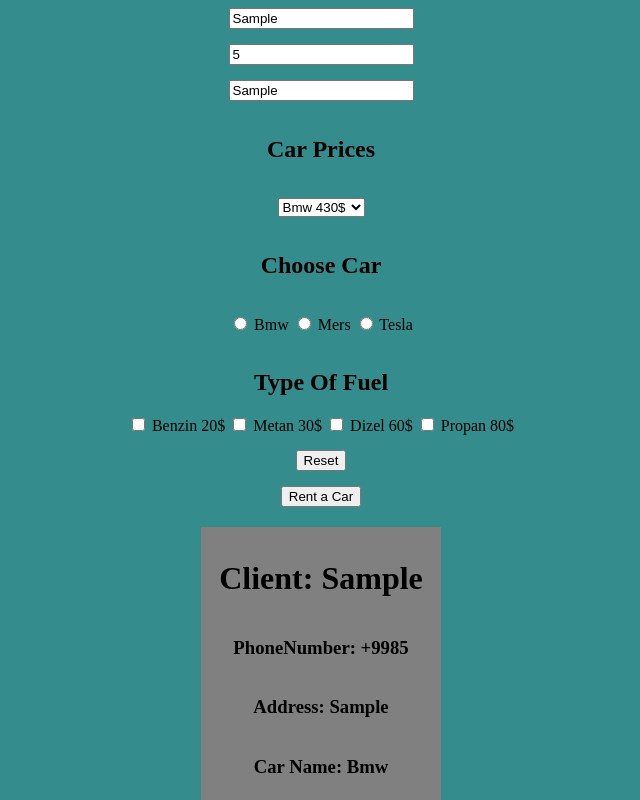
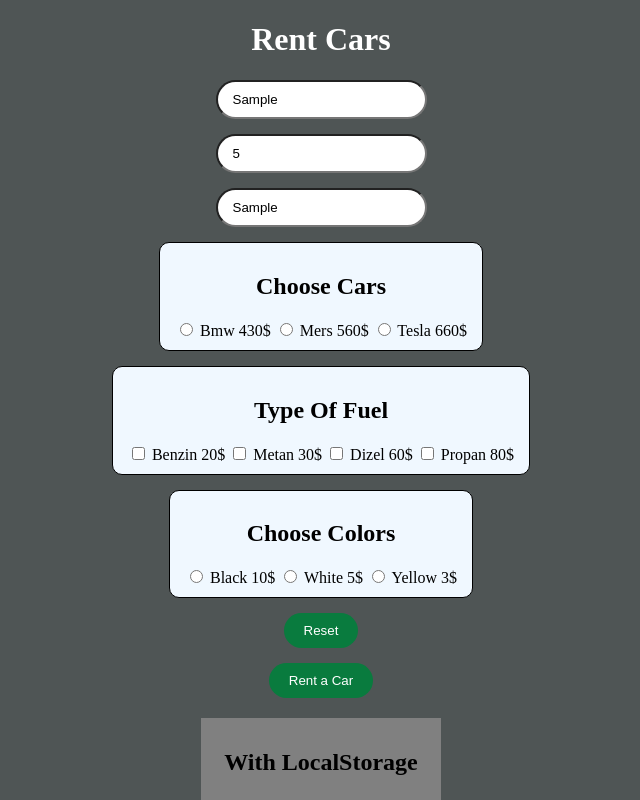
Before and after one commit to ogabek2055/Ogabek_Sodiqov_g-15_exam3, a plain HTML site: page index.html in a window 1280 px wide. Both pictures are taken after typing "Sample", "5", "Sample" into the empty fields and a click on the button "Rent a Car". Shown: the top 800 px of the page, without its empty margins (319-959 px from the left). Drawn offline with Linux system fonts and the light colour scheme.

Commit message:
Yangilangan Todo

```diff
--- a/css/main.css
+++ b/css/main.css
@@ -1,3 +1,14 @@
+h1,
+h2 {
+    display: flex;
+    justify-content: center;
+    color: white;
+}
+
+h2 {
+    color: black;
+}
+
 form {
     display: flex;
     flex-direction: column;
@@ -5,3 +16,51 @@ form {
     gap: 5px;
     text-align: start;
 }
+
+form input {
+    padding: 10px 15px;
+
+    border-radius: 20px;
+}
+
+.selectCars,
+.fuelType,
+.carColors {
+    background-color: aliceblue;
+    padding: 10px 15px;
+    border: 1px solid black;
+    border-radius: 10px;
+    transition: all 0.4s ease;
+}
+
+.selectCars:hover {
+    background-color: rgb(190, 194, 198);
+    border-radius: 0px;
+    padding: 15px 25px;
+}
+
+.fuelType:hover {
+    background-color: rgb(190, 194, 198);
+    border-radius: 0px;
+    padding: 15px 25px;
+}
+
+.carColors:hover {
+    background-color: rgb(190, 194, 198);
+    border-radius: 0px;
+    padding: 15px 25px;
+}
+
+button {
+    background: rgb(9, 123, 62);
+    color: rgb(255, 255, 255);
+    padding: 10px 20px;
+    border-radius: 20px;
+    border: none;
+    transition: all 0.4s ease;
+}
+
+button:hover {
+    color: rgb(9, 123, 62);
+    background-color: rgb(255, 255, 255);
+}
--- a/index.html
+++ b/index.html
@@ -4,43 +4,33 @@
 <head>
     <meta charset="UTF-8">
     <meta name="viewport" content="width=device-width, initial-scale=1.0">
+    <link rel="stylesheet" href="./css/main.css">
     <title>Rent A car</title>
 </head>
 
-<body style="background-color: rgb(52, 140, 140);">
+<body style="background-color: rgb(79, 85, 85);">
+    <h1>Rent Cars</h1>
     <form onsubmit="return submitRentCar(event)"
         style="display: flex; flex-direction: column; align-items: center; gap: 15px;">
         <input type="text" placeholder="Fullname" id="fullname" required>
         <input type="number" placeholder="Number" id="phoneNumber" required>
         <input type="text" placeholder="Address" id="address" required>
-        <h2>Car Prices</h2>
-        <select name="cars">
-            <option value="Bmw">
+        <div class="selectCars">
+            <h2>Choose Cars</h2>
+            <label for="bmw">
+                <input type="radio" name="cars" id="bmw" value="BMW">
                 Bmw 430$
-            </option>
-            <option value="Mers">
+            </label>
+            <label for="mers">
+                <input type="radio" name="cars" id="mers" value="Mercedes-Benz">
                 Mers 560$
-            </option>
-            <option value="Tesla">
+            </label>
+            <label for="tesla">
+                <input type="radio" name="cars" id="tesla" value="Tesla">
                 Tesla 660$
-            </option>
-        </select>
-        <h2>Choose Car</h2>
-        <div id="carsName">
-            <label for="Bmw">
-                <input type="radio" name="carsName" id="bmw" value="Bmw">
-                Bmw
-            </label>
-            <label for="Mers">
-                <input type="radio" name="carsName" id="mers" value="Mers">
-                Mers
-            </label>
-            <label for="Tesla">
-                <input type="radio" name="carsName" id="tesla" value="Tesla">
-                Tesla
             </label>
         </div>
-        <div id="fuelType">
+        <div class="fuelType" id="fuelType">
             <h2 style="text-align: center;">Type Of Fuel</h2>
             <label for="benzin">
                 <input type="checkbox" name="fuelType" id="benzin" value="Benzin">
@@ -59,6 +49,21 @@
                 Propan 80$
             </label>
         </div>
+        <div class="carColors">
+            <h2>Choose Colors</h2>
+            <label for="black">
+                <input type="radio" name="colors" id="black" value="Black">
+                Black 10$
+            </label>
+            <label for="white">
+                <input type="radio" name="colors" id="white" value="White">
+                White 5$
+            </label>
+            <label for="yellow">
+                <input type="radio" name="colors" id="yellow" value="Yellow">
+                Yellow 3$
+            </label>
+        </div>
         <button type="reset">Reset</button>
         <button type="submit">Rent a Car</button>
     </form>
--- a/js/main.js
+++ b/js/main.js
@@ -1,6 +1,6 @@
 
-let orders = []
-
+let orders = JSON.parse(localStorage.getItem("Order")) || [];
+render()
 prices = {
     price: {
         bmw: 430,
@@ -13,38 +13,48 @@ prices = {
         metan: 30,
         propan: 80,
     },
+    colors: {
+        black: 10,
+        white: 5,
+        yellow: 3,
+    },
 }
+
 
 function submitRentCar(event) {
     event.preventDefault()
     const fullname = event.target[0].value
     const phoneNumber = event.target[1].value
     const address = event.target[2].value
-    const carName = event.target[3].value
-    console.dir(event.target);
-    const userOrder = {
-        id: orders.length,
+    userObj = {
+        id: orders.length + 1,
         fullname,
         phoneNumber,
         address,
-        carName,
-        typeCars: null,
+        carName: [],
+        carColor: [],
         fuel: [],
         total: 0,
     }
-    for (let i = 0; i < event.target.length; i++) {
-        if (event.target[i].name == "carsName" && event.target[i].checked) {
-            userOrder.total += prices.price[event.target[i].id]
-            userOrder.typeCars = event.target[i].value;
+    for (let i = 3; i < event.target.length; i++) {
 
+        if (event.target[i].name == "fuelType" && event.target[i].checked) {
+            userObj.total += prices.fueltype[event.target[i].id]
+            userObj.fuel.push(event.target[i].value)
+            continue
         }
-        if (event.target[i].name == "fuelType" && event.target[i].checked)
-            userOrder.total += prices.fueltype[event.target[i].id]
-        userOrder.fuel.push = event.target[i].value
+        if (event.target[i].name == "cars" && event.target[i].checked) {
+            userObj.total += prices.price[event.target[i].id]
+            userObj.carName.push(event.target[i].value)
+        }
+        if (event.target[i].name == "colors" && event.target[i].checked) {
+            userObj.total += prices.colors[event.target[i].id]
+            userObj.carColor.push(event.target[i].value)
+        }
     }
-    orders.push(userOrder)
+    orders.push(userObj)
+    localStorage.setItem("Order", JSON.stringify(orders))
     render()
-    console.log(orders);
 }
 
 
@@ -54,11 +64,14 @@ function render() {
     userOrder.innerHTML = ""
     orders.forEach((user) => {
         const templete = `
-    <div  style="display: flex; flex-direction: column; background-color: grey; padding: 10px 15px ; text-align: center; margin-top: 20px; border: 1px solid gray;" id="id: ${user.id}">
+        <div  style="display: flex; flex-direction: column; background-color: grey; padding: 10px 15px ; text-align: center; margin-top: 20px; border: 1px solid gray;" id="id: ${user.id}">
+        <h2>With LocalStorage</h2>
     <h1>Client: ${user.fullname}</h1>
     <h3>PhoneNumber: +998${user.phoneNumber}</h3>
     <h3>Address: ${user.address}</h3>
     <h3>Car Name: ${user.carName}</h3>
+    <h3>Car Color: ${user.carColor}</h3>
+    <h3>Car Fuel: ${user.fuel}</h3>
     <h1>Total Price: $ ${user.total}</h1>
     <button style="border: 1px solid black; color: black; border-radius: 10px; padding: 5px 10px; border-radius: 5px;" class="btn_primary" onclick="deleted(${user.id})">Delete</button>
     </div>
@@ -75,5 +88,6 @@ function deleted(id) {
         }
     }
     orders = newArr;
+    localStorage.setItem("Order", JSON.stringify(orders))
     render()
 }
```
